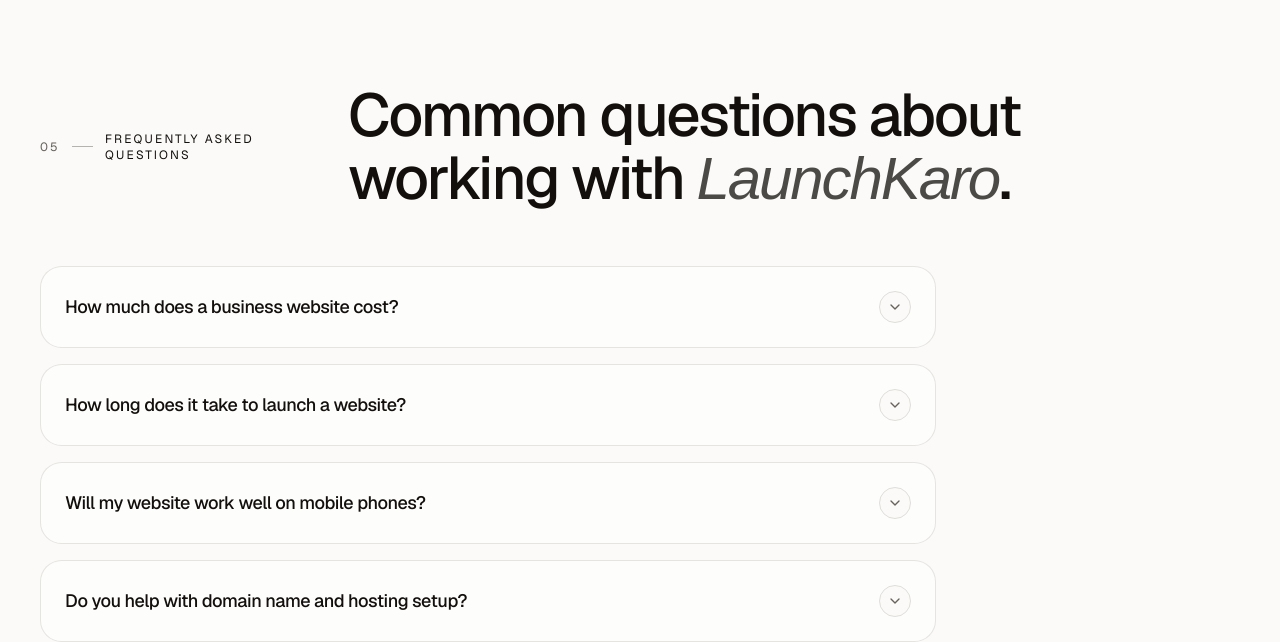
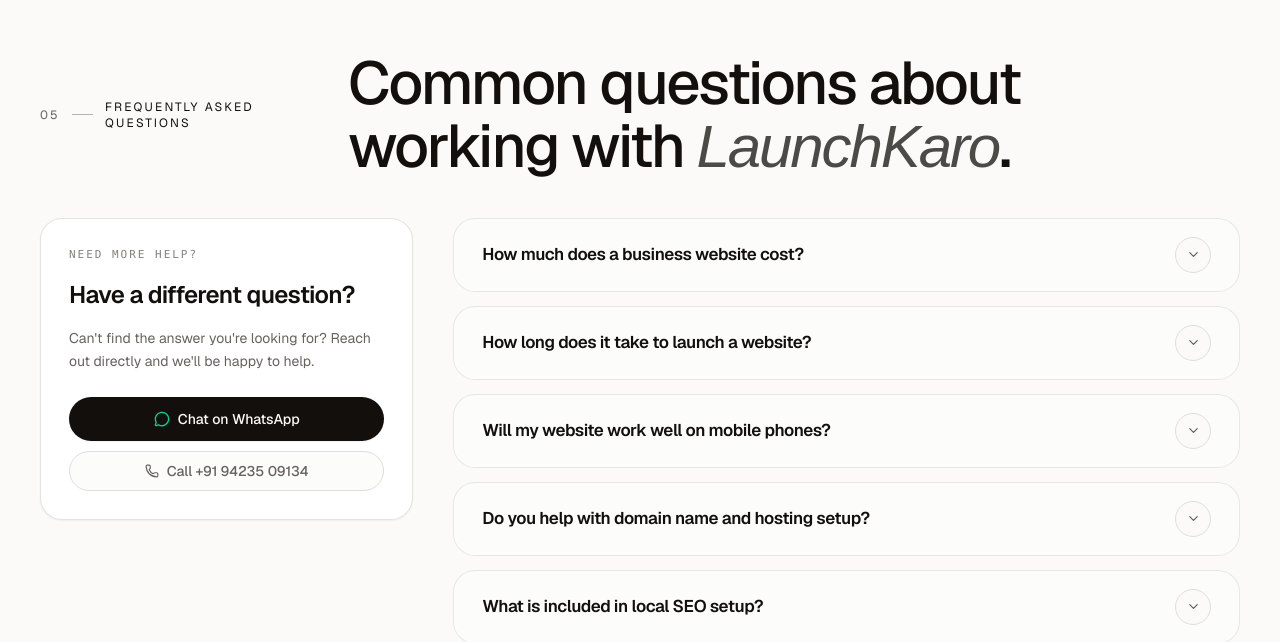
Before and after one commit to manoj-9899/launchkaro, a Next.js app: page /pricing in a window 1280 px wide. Shown: the part 1438-2080 px from the top of the page. Built offline with nearby package versions, Linux system fonts and the light colour scheme; a web font is replaced by a local one.

Commit message:
UI changes

```diff
--- a/components/faq.tsx
+++ b/components/faq.tsx
@@ -1,10 +1,11 @@
 'use client'
 
 import { useState } from 'react'
-import { ChevronDown } from 'lucide-react'
+import { ChevronDown, MessageCircle, Phone } from 'lucide-react'
 import { Reveal } from '@/components/reveal'
 import { SectionHeading } from '@/components/section-heading'
 import { cn } from '@/lib/utils'
+import { SITE_CONFIG } from '@/lib/constants'
 
 type FAQItem = {
   question: string
@@ -52,7 +53,7 @@
   }
 
   return (
-    <section id="faq" className="scroll-mt-24 px-4 py-16 sm:px-6 sm:py-20 md:px-10 md:py-32">
+    <section id="faq" className="scroll-mt-24 px-4 py-12 sm:px-6 sm:py-16 md:px-10 md:py-24">
       <div className="mx-auto max-w-7xl">
         <SectionHeading
           index="05"
@@ -65,37 +66,81 @@
           }
         />
 
-        <div className="mt-10 sm:mt-14 max-w-4xl space-y-4">
+        <div className="mt-6 sm:mt-8 md:mt-10 grid gap-6 md:grid-cols-12 md:gap-8 lg:gap-10 items-start">
+          {/* Left Column: Direct Assistance Card */}
+          <Reveal delay={100} className="md:col-span-4 lg:col-span-4">
+            <div className="rounded-[22px] border border-border/80 bg-card p-6 sm:p-7 space-y-4 shadow-xs">
+              <span className="text-[11px] font-mono uppercase tracking-[0.18em] text-muted-foreground/80 block">
+                Need more help?
+              </span>
+              <h3 className="text-xl sm:text-2xl font-semibold tracking-tight text-foreground">
+                Have a different question?
+              </h3>
+              <p className="text-sm leading-relaxed text-muted-foreground">
+                Can&apos;t find the answer you&apos;re looking for? Reach out directly and we&apos;ll be happy to help.
+              </p>
+              <div className="pt-2 flex flex-col gap-2.5">
+                <a
+                  href={SITE_CONFIG.social.whatsappUrl}
+                  target="_blank"
+                  rel="noopener noreferrer"
+                  className="inline-flex h-11 w-full items-center justify-center gap-2 rounded-full bg-foreground px-5 text-sm font-medium text-background transition-all duration-300 ease-out-expo hover:bg-foreground/90 active:scale-[0.98] shadow-xs"
+                >
+                  <MessageCircle className="size-4 text-emerald-400 shrink-0" />
+                  <span>Chat on WhatsApp</span>
+                </a>
+                <a
+                  href={`tel:${SITE_CONFIG.contact.phone}`}
+                  className="inline-flex h-10 w-full items-center justify-center gap-2 rounded-full border border-border bg-background/60 px-4 text-xs sm:text-sm font-medium text-muted-foreground transition-all duration-300 ease-out-expo hover:border-foreground/30 hover:bg-secondary/60 hover:text-foreground active:scale-[0.98]"
+                >
+                  <Phone className="size-3.5 text-muted-foreground shrink-0" />
+                  <span>Call {SITE_CONFIG.contact.phoneDisplay}</span>
+                </a>
+              </div>
+            </div>
+          </Reveal>
+
+          {/* Right Column: Accordion Items */}
+          <div className="md:col-span-8 lg:col-span-8 space-y-3 sm:space-y-3.5">
             {faqs.map((faq, i) => {
               const isOpen = openIndex === i
 
               return (
                 <Reveal key={i} delay={80 + i * 40}>
-                <div className="rounded-2xl border border-border/80 bg-card/60 transition-all duration-300 hover:border-foreground/30">
+                  <div
+                    className={cn(
+                      'rounded-[22px] border transition-all duration-300 ease-out-expo',
+                      isOpen
+                        ? 'border-foreground/35 bg-background shadow-xs ring-1 ring-foreground/10'
+                        : 'border-border/70 bg-card/40 hover:border-foreground/30 hover:bg-card/80'
+                    )}
+                  >
                     <button
                       type="button"
                       onClick={() => toggle(i)}
                       aria-expanded={isOpen}
                       aria-controls={`faq-answer-${i}`}
-                    className="flex w-full items-center justify-between p-5 sm:p-6 text-left focus-visible:outline-none focus-visible:ring-2 focus-visible:ring-foreground/50 rounded-2xl"
+                      className="flex w-full min-h-[68px] sm:min-h-[72px] items-center justify-between px-6 py-4 sm:px-7 sm:py-4.5 text-left focus-visible:outline-none focus-visible:ring-2 focus-visible:ring-foreground/50 rounded-[22px]"
                     >
-                    <span className="text-base sm:text-lg font-medium tracking-tight text-foreground pr-4">
+                      <span className="text-base sm:text-[17px] font-medium sm:font-semibold tracking-tight text-foreground pr-4">
                         {faq.question}
                       </span>
                       <span
                         className={cn(
-                        'flex size-8 shrink-0 items-center justify-center rounded-full border border-border bg-background text-muted-foreground transition-transform duration-300',
-                        isOpen && 'rotate-180 bg-foreground text-background border-foreground'
+                          'flex size-9 shrink-0 items-center justify-center rounded-full border transition-all duration-300 ease-out-expo',
+                          isOpen
+                            ? 'rotate-180 bg-foreground text-background border-foreground shadow-xs'
+                            : 'border-border bg-background text-muted-foreground hover:border-foreground/40'
                         )}
                       >
-                      <ChevronDown className="size-4" />
+                        <ChevronDown className="size-[15px]" />
                       </span>
                     </button>
 
                     {isOpen && (
                       <div
                         id={`faq-answer-${i}`}
-                      className="px-5 pb-5 sm:px-6 sm:pb-6 text-sm sm:text-base leading-relaxed text-muted-foreground border-t border-border/40 pt-4"
+                        className="px-6 pb-5 sm:px-7 sm:pb-6 text-sm sm:text-[15px] leading-[24px] text-muted-foreground border-t border-border/40 pt-3.5 transition-all duration-300"
                       >
                         {faq.answer}
                       </div>
@@ -106,6 +151,7 @@
             })}
           </div>
         </div>
+      </div>
     </section>
   )
 }
--- a/components/section-heading.tsx
+++ b/components/section-heading.tsx
@@ -21,7 +21,10 @@
       <Reveal
         as="h2"
         delay={80}
-        className="max-w-3xl text-[clamp(1.75rem,5.2vw,3.75rem)] leading-[1.05] font-medium tracking-[-0.035em] text-balance md:col-span-7"
+        className={cn(
+          'text-[clamp(1.75rem,5.2vw,3.75rem)] leading-[1.05] font-medium tracking-[-0.035em] text-balance',
+          aside ? 'md:col-span-7' : 'md:col-span-9'
+        )}
       >
         {title}
       </Reveal>
```
Also changed, not shown: 1 other file (tests, documents, lock files or other folders). Lines whose indentation alone changed are shown as unchanged.
